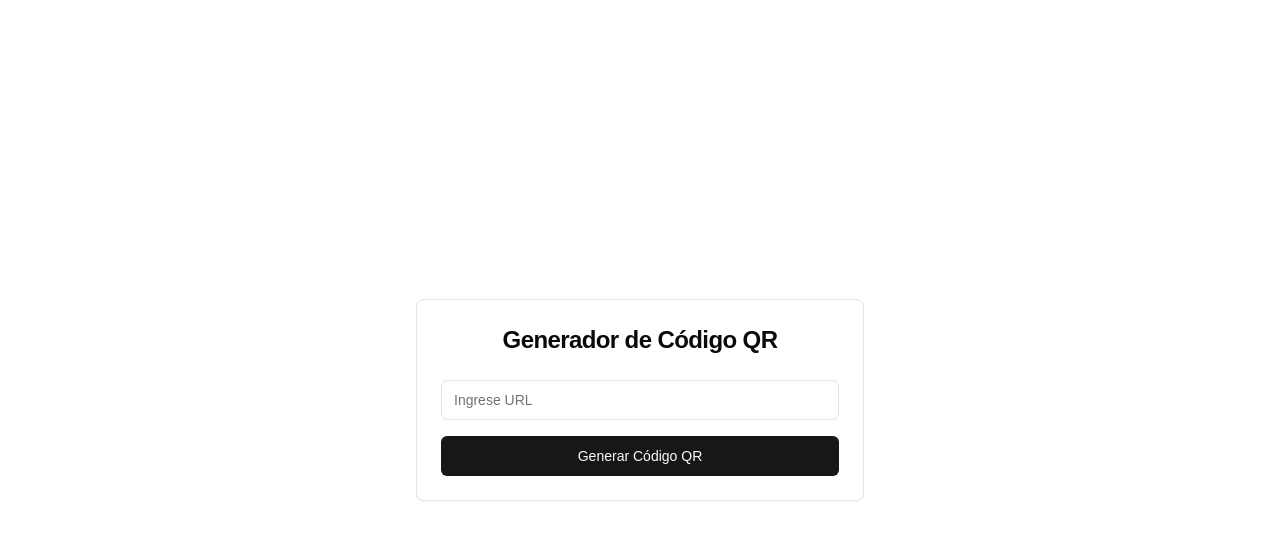
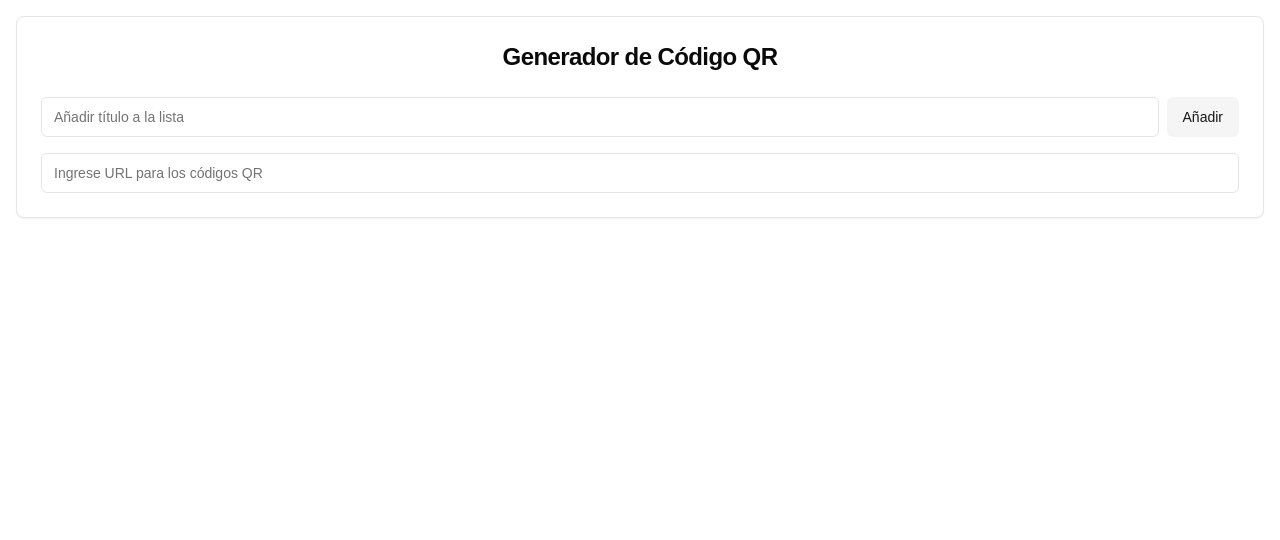
Before and after one commit to jesfustervi/qr-generator, a Next.js app: page / in a window 1280 px wide. Shown: the top 540 px of the page. Built offline with nearby package versions, Linux system fonts and the light colour scheme.

Commit message:
update app

```diff
--- a/src/pages/index.tsx
+++ b/src/pages/index.tsx
@@ -4,7 +4,7 @@ import { Button } from "@/components/ui/button";
 import { Card, CardContent, CardHeader, CardTitle } from "@/components/ui/card";
 import { Input } from "@/components/ui/input";
 import dynamic from "next/dynamic";
-import { useEffect, useState } from "react";
+import { useState } from "react";
 
 const QRCode = dynamic(
   () => import("qrcode.react").then(mod => mod.QRCodeSVG),
@@ -14,24 +14,33 @@ const QRCode = dynamic(
   }
 );
 
+// const japaneseTexts = [
+//   { title: "鶏のデイビッド", url: "https://david.com" },
+//   { title: "鶏のイエス", url: "https://jesus.com" },
+//   { title: "鶏のエンディカ", url: "https://endika.com" },
+//   { title: "鶏のアルベルト", url: "https://albert.com" },
+//   { title: "鶏のトーニン", url: "https://tonin.com" },
+// ];
+
 export default function Component() {
   const [url, setUrl] = useState("");
-  const [qrCodeUrl, setQrCodeUrl] = useState("");
-  const [isClient, setIsClient] = useState(false);
+  const [newTitle, setNewTitle] = useState("");
+  const [titleList, setTitleList] = useState<string[]>([]);
 
-  useEffect(() => {
-    setIsClient(true);
-  }, []);
-
-  const handleGenerateQR = () => {
-    if (url) {
-      setQrCodeUrl(url);
+  const handleAddTitle = () => {
+    if (newTitle.trim()) {
+      setTitleList([...titleList, newTitle.trim()]);
+      setNewTitle("");
     }
   };
 
+  const handleRemoveTitle = (index: number) => {
+    setTitleList(titleList.filter((_, i) => i !== index));
+  };
+
   return (
-    <div className="flex items-center justify-center min-h-screen">
-      <Card className="w-full max-w-md">
+    <div className="min-h-screen p-4">
+      <Card className="w-full">
         <CardHeader>
           <CardTitle className="text-2xl font-bold text-center">
             Generador de Código QR
@@ -39,19 +48,62 @@ export default function Component() {
         </CardHeader>
         <CardContent>
           <div className="space-y-4">
+            <div className="flex gap-2">
+              <Input
+                type="text"
+                placeholder="Añadir título a la lista"
+                value={newTitle}
+                onChange={e => setNewTitle(e.target.value)}
+                onKeyPress={e => e.key === 'Enter' && handleAddTitle()}
+                className="flex-1"
+              />
+              <Button onClick={handleAddTitle} variant="secondary">
+                Añadir
+              </Button>
+            </div>
+
+            {titleList.length > 0 && (
+              <div className="bg-gray-100 p-2 rounded-md">
+                <p className="text-sm text-gray-500 mb-2">Títulos añadidos:</p>
+                {titleList.map((title, index) => (
+                  <div key={index} className="flex items-center justify-between bg-white p-2 rounded mb-1">
+                    <CardTitle className="text-lg">
+                      {title}
+                    </CardTitle>
+                    <button
+                      onClick={() => handleRemoveTitle(index)}
+                      className="text-red-500 hover:text-red-700"
+                    >
+                      ×
+                    </button>
+                  </div>
+                ))}
+              </div>
+            )}
+
             <Input
               type="url"
-              placeholder="Ingrese URL"
+              placeholder="Ingrese URL para los códigos QR"
               value={url}
               onChange={e => setUrl(e.target.value)}
               className="w-full"
             />
-            <Button onClick={handleGenerateQR} className="w-full">
-              Generar Código QR
-            </Button>
-            {isClient && qrCodeUrl && (
-              <div className="mt-4 flex justify-center">
-                <QRCode value={qrCodeUrl} size={200} level="H" />
+
+            {url && titleList.length > 0 && (
+              <div className="mt-8">
+                <div className="grid grid-cols-1 md:grid-cols-2 lg:grid-cols-3 gap-6">
+                  {titleList.map((title, index) => (
+                    <div
+                      key={index}
+                      className="bg-white rounded-lg shadow-md p-6 flex flex-col items-center justify-center aspect-square"
+                    >
+                      <h1 className="text-xl md:text-2xl font-bold text-black text-center mb-6">
+                        {title}
+                      </h1>
+                      <QRCode value={url} size={200} level="H" />
+                    </div>
+                  ))}
+                </div>
               </div>
             )}
           </div>
```
